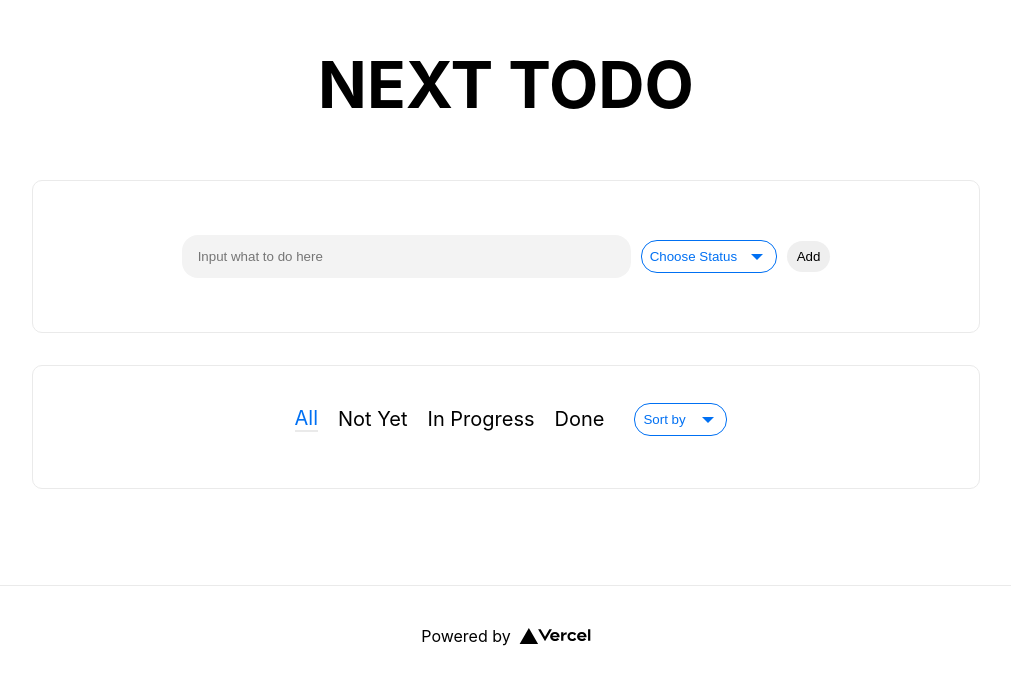
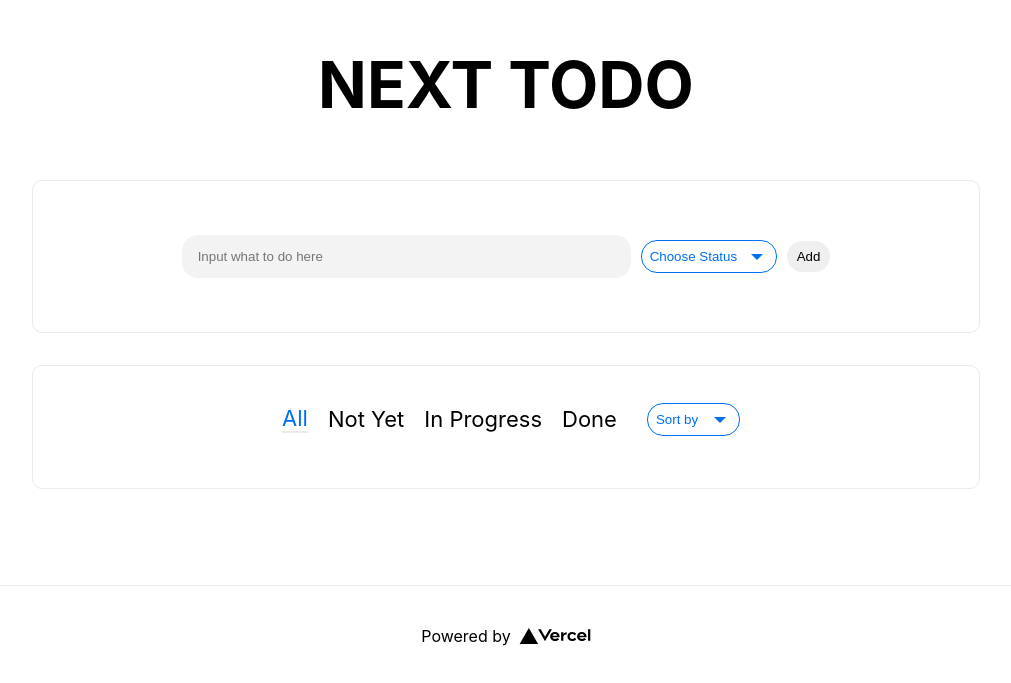
Before and after one commit to hirooutdoor/next-todo2, a Next.js app: page / in a window 1280 px wide. Shown: the part 175-858 px from the top of the page, without its empty margins (134-1145 px from the left). Built offline with nearby package versions, Linux system fonts and the light colour scheme.

Commit message:
perf: add memo and useCallback

```diff
--- a/components/filter/StatusFilter.tsx
+++ b/components/filter/StatusFilter.tsx
@@ -1,49 +1,73 @@
 import styles from 'styles/Home.module.css'
 import classnames from 'classnames'
+import { memo, useCallback } from 'react'
 
 type Props = {
-  handleFilter: (stateFilter: string) => void
+  handleClickFilter: (clickFilter: string) => void
   handleHoverInFilter: (hoverInFilter: string) => void
   handleHoverOutFilter: () => void
-  stateFilter: string
+  clickFilter: string
   hoverInFilter: string
 }
 
-export const StatusFilter: React.FC<Props> = (props) => {
-  const { handleFilter, stateFilter, hoverInFilter, handleHoverInFilter, handleHoverOutFilter } = props
+export const StatusFilter: React.FC<Props> = memo((props) => {
+  StatusFilter.displayName = 'StatusFilter'
+  const {
+    handleClickFilter,
+    clickFilter,
+    hoverInFilter,
+    handleHoverInFilter,
+    handleHoverOutFilter,
+  } = props
 
   return (
     <>
       <div className={styles.stateSort_area}>
         <p
-          className={classnames({ [styles.is_active]: stateFilter === 'All' || hoverInFilter === 'All' })}
-          onClick={() => handleFilter('All')} onMouseEnter={() => handleHoverInFilter('All')} onMouseLeave={handleHoverOutFilter}
+          className={classnames({
+            [styles.is_active]:
+              clickFilter === 'All' || hoverInFilter === 'All',
+          })}
+          onClick={() => handleClickFilter('All')}
+          onMouseEnter={() => handleHoverInFilter('All')}
+          onMouseLeave={handleHoverOutFilter}
         >
           All
         </p>
         <p
           className={classnames({
-            [styles.is_active]: stateFilter === 'Not Yet'|| hoverInFilter === 'Not Yet',
+            [styles.is_active]:
+              clickFilter === 'Not Yet' || hoverInFilter === 'Not Yet',
           })}
-          onClick={() => handleFilter('Not Yet') } onMouseEnter={() => handleHoverInFilter('Not Yet')} onMouseLeave={handleHoverOutFilter}
+          onClick={() => handleClickFilter('Not Yet')}
+          onMouseEnter={() => handleHoverInFilter('Not Yet')}
+          onMouseLeave={handleHoverOutFilter}
         >
           Not Yet
         </p>
         <p
           className={classnames({
-            [styles.is_active]: stateFilter === 'In Progress'|| hoverInFilter === 'In Progress',
+            [styles.is_active]:
+              clickFilter === 'In Progress' || hoverInFilter === 'In Progress',
           })}
-          onClick={() => handleFilter('In Progress')} onMouseEnter={() => handleHoverInFilter('In Progress')} onMouseLeave={handleHoverOutFilter}
+          onClick={() => handleClickFilter('In Progress')}
+          onMouseEnter={() => handleHoverInFilter('In Progress')}
+          onMouseLeave={handleHoverOutFilter}
         >
           In Progress
         </p>
         <p
-          className={classnames({ [styles.is_active]: stateFilter === 'Done' || hoverInFilter === 'Done' })}
-          onClick={() => handleFilter('Done')} onMouseEnter={() => handleHoverInFilter('Done')} onMouseLeave={handleHoverOutFilter}
+          className={classnames({
+            [styles.is_active]:
+              clickFilter === 'Done' || hoverInFilter === 'Done',
+          })}
+          onClick={() => handleClickFilter('Done')}
+          onMouseEnter={() => handleHoverInFilter('Done')}
+          onMouseLeave={handleHoverOutFilter}
         >
           Done
         </p>
       </div>
     </>
   )
-}
+})
--- a/components/form/AddForm.tsx
+++ b/components/form/AddForm.tsx
@@ -1,5 +1,6 @@
 import styles from 'styles/Home.module.css'
 import { AddTodoState } from 'components/select/AddTodoState'
+import { memo, useEffect } from 'react'
 
 type Props = {
   inputTodo: string
@@ -10,7 +11,8 @@ type Props = {
   isDisabled: boolean
 }
 
-export const AddForm: React.FC<Props> = (props) => {
+export const AddForm: React.FC<Props> = memo((props) => {
+  AddForm.displayName = 'AddForm';
   const { inputTodo, todoStatus, onChange, onChangeTodoStatus, onClick, isDisabled } = props
   return (
     <>
@@ -38,4 +40,4 @@ export const AddForm: React.FC<Props> = (props) => {
         </div>
         </>
   )
-}
+})
--- a/components/form/EditForm.tsx
+++ b/components/form/EditForm.tsx
@@ -1,5 +1,6 @@
 import styles from 'styles/Home.module.css'
 import { EditTodoState } from 'components/select/EditTodoState'
+import { memo } from 'react'
 
 type Props = {
   onChangeEditTitle: (e: React.ChangeEvent<HTMLInputElement>) => void
@@ -13,7 +14,8 @@ type Props = {
   }
 }
 
-export const EditForm: React.FC<Props> = (props) => {
+export const EditForm: React.FC<Props> = memo((props) => {
+  EditForm.displayName = 'EditForm';
   const {
     currentTodo,
     onChangeEditTitle,
@@ -43,4 +45,4 @@ export const EditForm: React.FC<Props> = (props) => {
       </button>
     </>
   )
-}
+})
--- a/components/select/AddTodoState.tsx
+++ b/components/select/AddTodoState.tsx
@@ -1,4 +1,5 @@
 import styles from 'styles/Pulldown.module.css'
+import { memo } from 'react'
 
 type Props = {
   todoStatus: string
@@ -6,7 +7,8 @@ type Props = {
   isDisabled: boolean
 }
 
-export const AddTodoState: React.FC<Props> = (props) => {
+export const AddTodoState: React.FC<Props> = memo((props) => {
+  AddTodoState.displayName = 'AddTodoState';
   const { todoStatus, onChangeTodoStatus, isDisabled } = props
 
   return (
@@ -24,3 +26,4 @@ export const AddTodoState: React.FC<Props> = (props) => {
     </>
   )
 }
+)
--- a/components/select/EditTodoState.tsx
+++ b/components/select/EditTodoState.tsx
@@ -1,4 +1,5 @@
 import styles from 'styles/Pulldown.module.css'
+import { memo } from 'react'
 
 type Props = {
   onChangeEditStatus: React.ChangeEventHandler<HTMLSelectElement>
@@ -9,7 +10,8 @@ type Props = {
   }
 }
 
-export const EditTodoState: React.FC<Props> = (props) => {
+export const EditTodoState: React.FC<Props> = memo((props) => {
+  EditTodoState.displayName = 'EditTodoState';
   const {
     onChangeEditStatus,
     currentTodo
@@ -34,3 +36,4 @@ export const EditTodoState: React.FC<Props> = (props) => {
     </>
   )
 }
+)
--- a/pages/index.tsx
+++ b/pages/index.tsx
@@ -1,4 +1,4 @@
-import { useState, useEffect } from 'react'
+import { useState, useEffect, useCallback } from 'react'
 import Head from 'next/head'
 import Image from 'next/image'
 import styles from 'styles/Home.module.css'
@@ -22,14 +22,10 @@ export default function Home() {
   const [todoStatus, setTodoStatus] = useState<string>('')
   const [currentTodo, setCurrentTodo] = useState<Array<TodoType>>([])
   const [isDisabled, setIsDisabled] = useState<boolean>(false)
-  const [stateFilter, setStateFilter] = useState<string>('All')
+  const [clickFilter, setClickFilter] = useState<string>('All')
   const [hoverInFilter, setHoverInFilter] = useState<string>('All')
 
-  const newTodo = {
-    title: inputTodo,
-    status: todoStatus,
-    isEditing: false,
-  }
+
 
   /// ↓↓↓ CHANGE STATE ↓↓↓///
 
@@ -60,53 +56,69 @@ export default function Home() {
       if (hoverInFilter === 'Not Yet') return todo.status === 'Not Yet'
       if (hoverInFilter === 'In Progress') return todo.status === 'In Progress'
       if (hoverInFilter === 'Done') return todo.status === 'Done'
-    if (stateFilter === 'All') return true
-    if (stateFilter === 'Not Yet') return todo.status === 'Not Yet'
-    if (stateFilter === 'In Progress') return todo.status === 'In Progress'
-    if (stateFilter === 'Done') return todo.status === 'Done'
+      if (clickFilter === 'All') return true
+      if (clickFilter === 'Not Yet') return todo.status === 'Not Yet'
+      if (clickFilter === 'In Progress') return todo.status === 'In Progress'
+      if (clickFilter === 'Done') return todo.status === 'Done'
     })
+
 
   /// ↓↓↓ CLICK ACTION ↓↓↓///
 
   // Add Function //
-  const onClickAdd = () => {
+  const onClickAdd = useCallback(() => {
     if (!inputTodo || todoStatus === '') return
     //if (isDisabled === true) return alert("Please complete editing.");
+    const newTodo = {
+      title: inputTodo,
+      status: todoStatus,
+      isEditing: false,
+    }
     const newTodos = [...todos, newTodo]
     setTodos(newTodos)
     setInputTodo('') //clear input
     setTodoStatus('') //clear status
-  }
+  }, [todos, inputTodo, todoStatus])
 
   // Delete Function //
-  const onClickDelete = (index: number) => {
+  const onClickDelete = useCallback(
+    (index: number) => {
       //alert(index) //for verification
       //Ask Yes or No *** Add later ***
       const newTodos = [...todos]
       newTodos.splice(index, 1)
       setTodos(newTodos)
-  }
+    },
+    [todos]
+  )
 
   // Edit Function //
-  const onClickEdit = (index: number) => {
+  const onClickEdit = useCallback(
+    (index: number) => {
       currentTodo.title = todos[index].title //set todo.title in edit form
       currentTodo.status = todos[index].status //set todo.status in edit form
       // alert(index) //for verification
       todos[index].isEditing = true
       setTodos([...todos])
       setIsDisabled(true)
-  }
+    },
+    [currentTodo, todos]
+  )
 
   // Cancel Function //
-  const onClickCancel = (index: number) => {
+  const onClickCancel = useCallback(
+    (index: number) => {
       // alert(index) //for verification
       todos[index].isEditing = false
       setTodos([...todos])
       setIsDisabled(false)
-  }
+    },
+    [todos]
+  )
 
   // Submit Function //
-  const onClickSubmit = (index: number) => {
+  const onClickSubmit = useCallback(
+    (index: number) => {
       // alert(index) //for verification
       if (!currentTodo.title || !currentTodo.status) return
       todos[index].title = currentTodo.title
@@ -114,22 +126,23 @@ export default function Home() {
       todos[index].isEditing = false
       setCurrentTodo([...todos])
       setIsDisabled(false)
-  }
+    },
+    [todos, currentTodo.title, currentTodo.status]
+  )
 
   // Filer Function //
-  const handleFilter = (stateFilter: string) => {
-    // alert(stateFilter) //for verification
-    setStateFilter(stateFilter)
-  }
+  const handleClickFilter = useCallback((clickFilter: string) => {
+    // alert(clickFilter) //for verification
+    setClickFilter(clickFilter)
+  }, [])
 
-  const handleHoverInFilter = (hoverInFilter: string) => {
+  const handleHoverInFilter = useCallback((hoverInFilter: string) => {
     setHoverInFilter(hoverInFilter)
-  }
+  }, [])
 
-  const handleHoverOutFilter = () => {
-    setHoverInFilter(stateFilter)
-  }
-
+  const handleHoverOutFilter = useCallback(() => {
+    setHoverInFilter(clickFilter)
+  }, [clickFilter])
 
   return (
     <div className={styles.container}>
@@ -143,8 +156,9 @@ export default function Home() {
         <h1 className={styles.appTitle}>NEXT TODO</h1>
 
         {/* Add Form */}
-        {todos.length >= 20 &&
-          <p style={{color:"red"}}>You can only keep 20 todos at a time.</p>}
+        {todos.length >= 20 && (
+          <p style={{ color: 'red' }}>You can only keep 20 todos at a time.</p>
+        )}
         <AddForm
           inputTodo={inputTodo}
           todoStatus={todoStatus}
@@ -159,9 +173,9 @@ export default function Home() {
           <div className={styles.list_head}>
             {/* Status Filter */}
             <StatusFilter
-              stateFilter={stateFilter}
+              clickFilter={clickFilter}
               hoverInFilter={hoverInFilter}
-              handleFilter={handleFilter}
+              handleClickFilter={handleClickFilter}
               handleHoverInFilter={handleHoverInFilter}
               handleHoverOutFilter={handleHoverOutFilter}
             />
--- a/styles/Home.module.css
+++ b/styles/Home.module.css
@@ -194,7 +194,7 @@
 .stateSort_area p {
 
   margin: 0 10px;
-  font-size: 20px;
+  font-size: 22px;
 }
 
 .stateSort_area p:hover {
```
Also changed, not shown: components/todo/TodoList.tsx (+4 -3 lines). Lines whose indentation alone changed are shown as unchanged.
